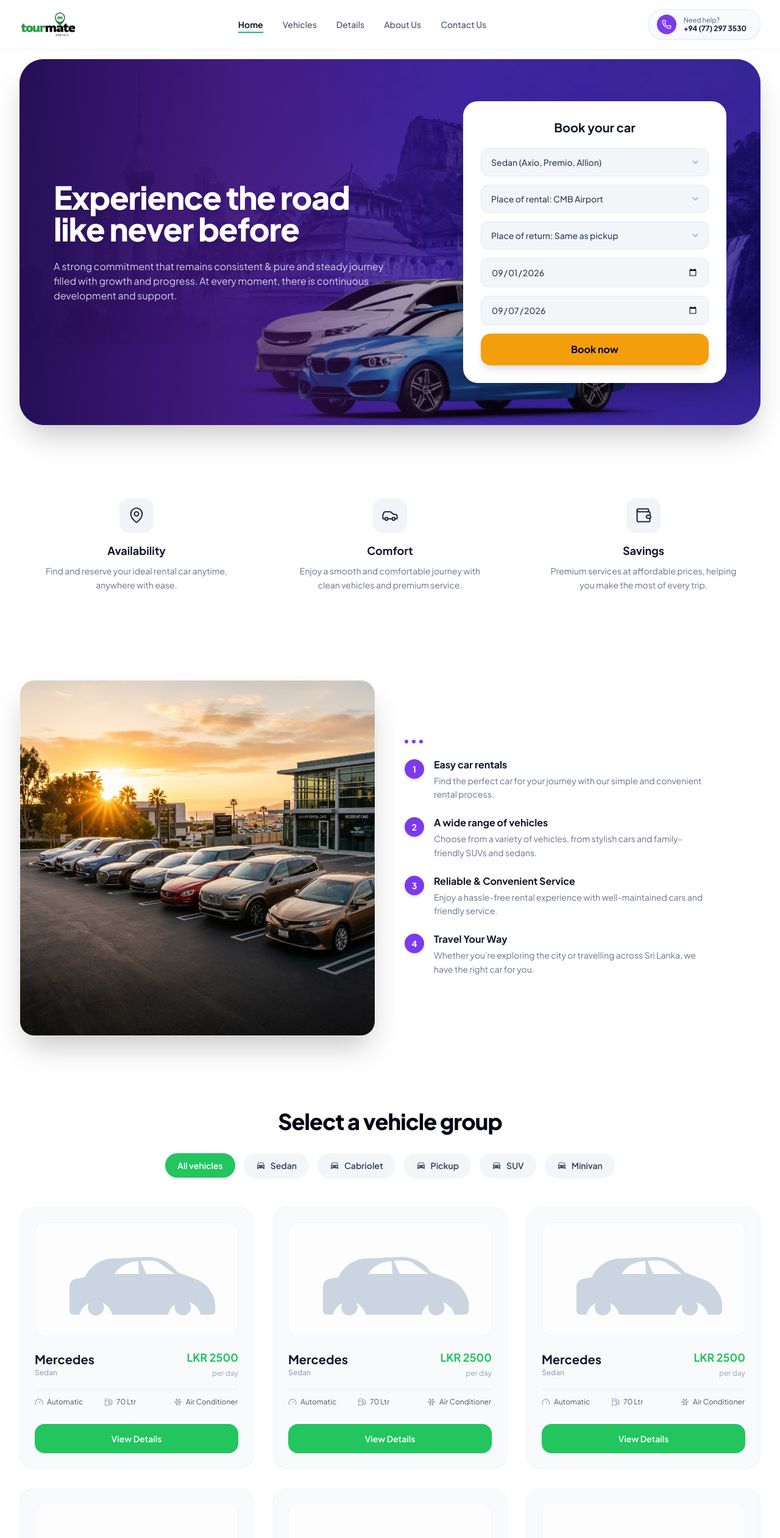
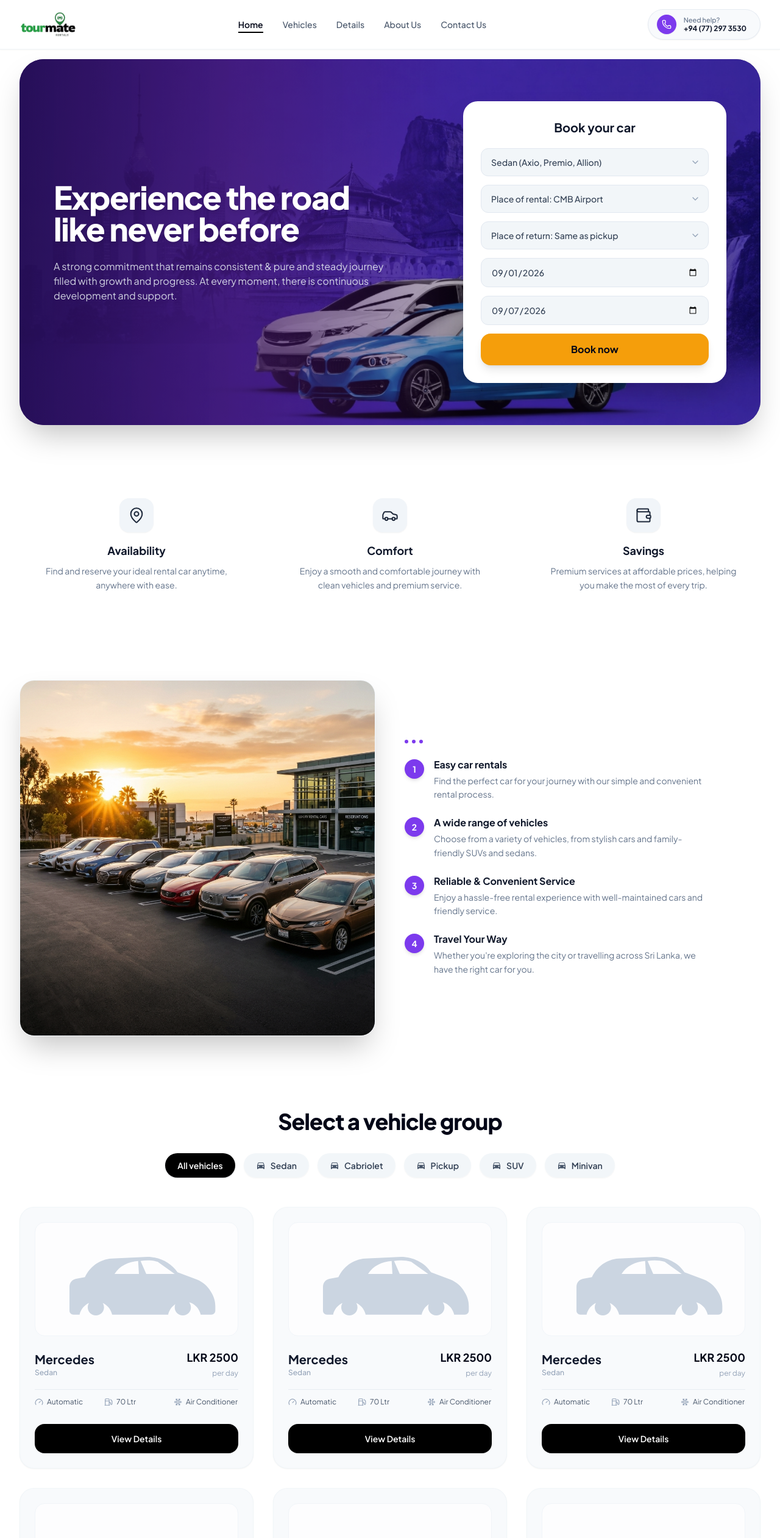
Before and after one commit to tourmate-work/tourmate-work, a Next.js app: page / in a window 1280 px wide. Shown: the top 2522 px of the page at 61% size. Built offline with nearby package versions, Linux system fonts and the light colour scheme.

Commit message:
Update green buttons and text styling to black across landing page

```diff
--- a/app/page.tsx
+++ b/app/page.tsx
@@ -8,7 +8,7 @@ import { StatsSection } from "@/components/home/stats-section";
 
 export default function Home() {
   return (
-    <div className="min-h-screen flex flex-col bg-white text-slate-900 font-sans selection:bg-emerald-500 selection:text-white">
+    <div className="min-h-screen flex flex-col bg-white text-slate-900 font-sans selection:bg-slate-900 selection:text-white">
       {/* Top Header Navigation */}
       <Header />
 
--- a/components/home/fleet-section.tsx
+++ b/components/home/fleet-section.tsx
@@ -113,7 +113,7 @@ export function FleetSection() {
                 onClick={() => handleCategorySelect(cat.id)}
                 className={`inline-flex items-center gap-2 px-5 py-2.5 rounded-full text-sm font-semibold transition-all duration-200 shadow-sm ${
                   isActive
-                    ? "bg-[#22c55e] text-white shadow-emerald-500/20 hover:bg-[#16a34a]"
+                    ? "bg-black text-white shadow-slate-900/20 hover:bg-slate-800"
                     : "bg-slate-100/90 text-slate-700 hover:bg-slate-200/90 hover:text-slate-900"
                 }`}
               >
@@ -151,7 +151,7 @@ export function FleetSection() {
                     </p>
                   </div>
                   <div className="text-right">
-                    <span className="text-lg font-bold text-[#22c55e] block leading-tight">
+                    <span className="text-lg font-bold text-slate-950 block leading-tight">
                       {car.pricePerDay}
                     </span>
                     <span className="text-xs text-slate-400">per day</span>
@@ -174,10 +174,10 @@ export function FleetSection() {
                   </div>
                 </div>
 
-                {/* View Details Green Action Button */}
+                {/* View Details Black Action Button */}
                 <button
                   onClick={() => handleCarBooking(car)}
-                  className="w-full bg-[#22c55e] hover:bg-[#16a34a] text-white font-semibold text-sm py-3.5 rounded-2xl shadow-sm hover:shadow-md transition-all duration-200 active:scale-[0.98] text-center"
+                  className="w-full bg-black hover:bg-slate-800 text-white font-semibold text-sm py-3.5 rounded-2xl shadow-sm hover:shadow-md transition-all duration-200 active:scale-[0.98] text-center"
                 >
                   View Details
                 </button>
--- a/components/home/stats-section.tsx
+++ b/components/home/stats-section.tsx
@@ -26,8 +26,8 @@ export function StatsSection() {
 
   return (
     <section id="about" className="max-w-7xl mx-auto px-4 sm:px-6 lg:px-8 py-16">
-      {/* Light Green Container */}
-      <div className="bg-[#eafbf0] border border-emerald-100 rounded-[2.5rem] p-8 sm:p-12 lg:p-16 text-center">
+      {/* Container */}
+      <div className="bg-slate-50 border border-slate-200/80 rounded-[2.5rem] p-8 sm:p-12 lg:p-16 text-center">
         <h2 className="text-2xl sm:text-3xl lg:text-4xl font-extrabold tracking-tight text-slate-900 mb-4">
           Facts In Numbers
         </h2>
@@ -38,7 +38,7 @@ export function StatsSection() {
           Every detail is designed to create a seamless and memorable journey.
         </p>
 
-        {/* 4 Green Stat Cards */}
+        {/* 4 Black Stat Cards */}
         <div className="grid grid-cols-1 sm:grid-cols-2 lg:grid-cols-4 gap-6">
           {stats.map((stat, index) => {
             const Icon = stat.icon;
@@ -52,15 +52,15 @@ export function StatsSection() {
                 </div>
 
                 {/* Card */}
-                <div className="w-full bg-[#22c55e] hover:bg-[#16a34a] text-white rounded-2xl p-5 shadow-lg shadow-emerald-500/10 flex items-center justify-center gap-4 transition-all duration-300 hover:-translate-y-1">
-                  <div className="h-12 w-12 rounded-xl bg-white/20 flex items-center justify-center text-white backdrop-blur-sm flex-shrink-0">
+                <div className="w-full bg-black hover:bg-slate-900 text-white rounded-2xl p-5 shadow-lg shadow-black/10 flex items-center justify-center gap-4 transition-all duration-300 hover:-translate-y-1">
+                  <div className="h-12 w-12 rounded-xl bg-white/10 flex items-center justify-center text-white backdrop-blur-sm flex-shrink-0">
                     <Icon className="h-6 w-6" />
                   </div>
                   <div className="text-left">
                     <span className="text-xl sm:text-2xl font-black block leading-tight">
                       {stat.value}
                     </span>
-                    <span className="text-xs font-medium text-emerald-100 block">
+                    <span className="text-xs font-medium text-slate-300 block">
                       {stat.label}
                     </span>
                   </div>
--- a/components/layout/header.tsx
+++ b/components/layout/header.tsx
@@ -22,7 +22,7 @@ export function Header() {
         <nav className="hidden md:flex items-center gap-8 text-sm font-medium text-slate-600">
           <Link
             href="/"
-            className="text-slate-950 font-semibold hover:text-emerald-600 transition-colors relative py-1 after:absolute after:bottom-0 after:left-0 after:right-0 after:h-0.5 after:bg-emerald-500"
+            className="text-slate-950 font-semibold hover:text-black transition-colors relative py-1 after:absolute after:bottom-0 after:left-0 after:right-0 after:h-0.5 after:bg-black"
           >
             Home
           </Link>
```
